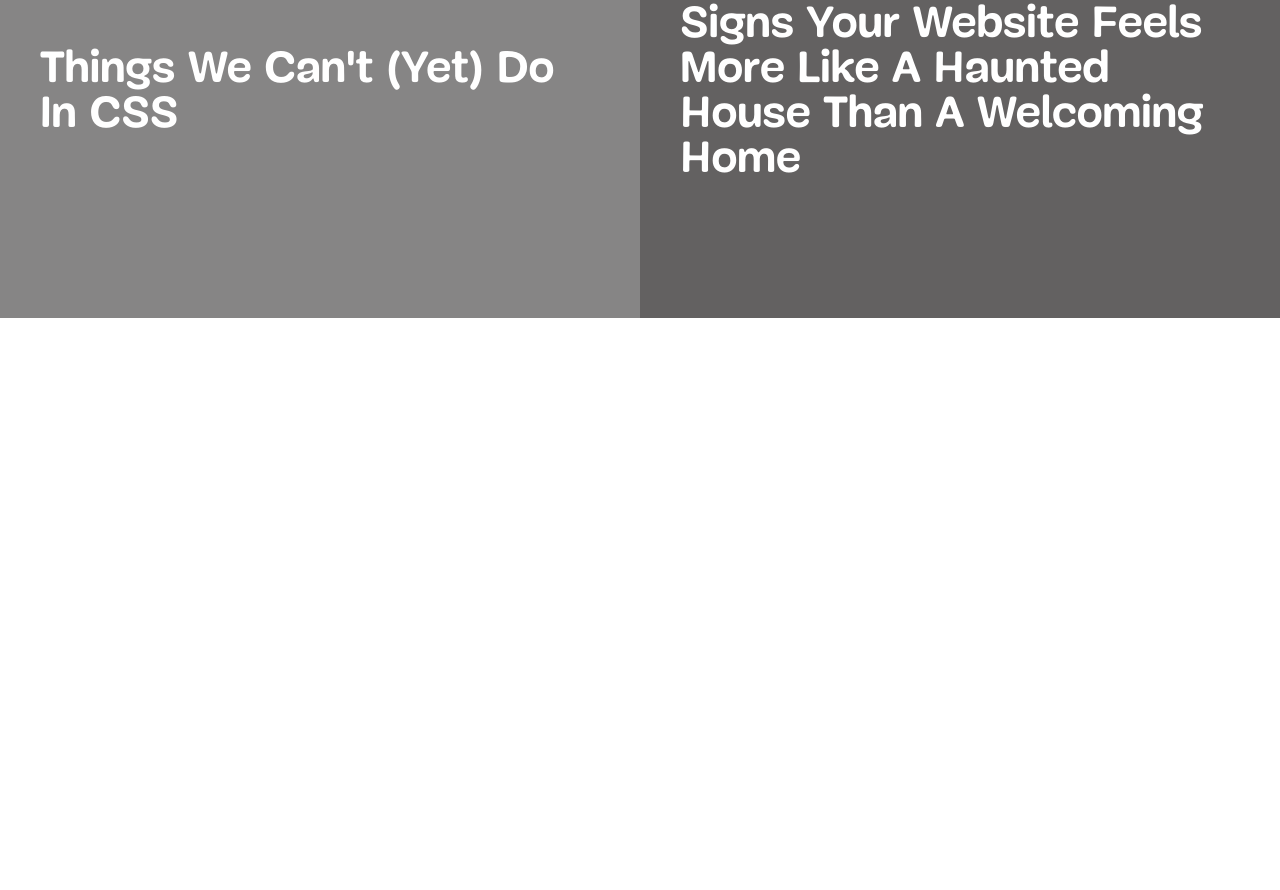
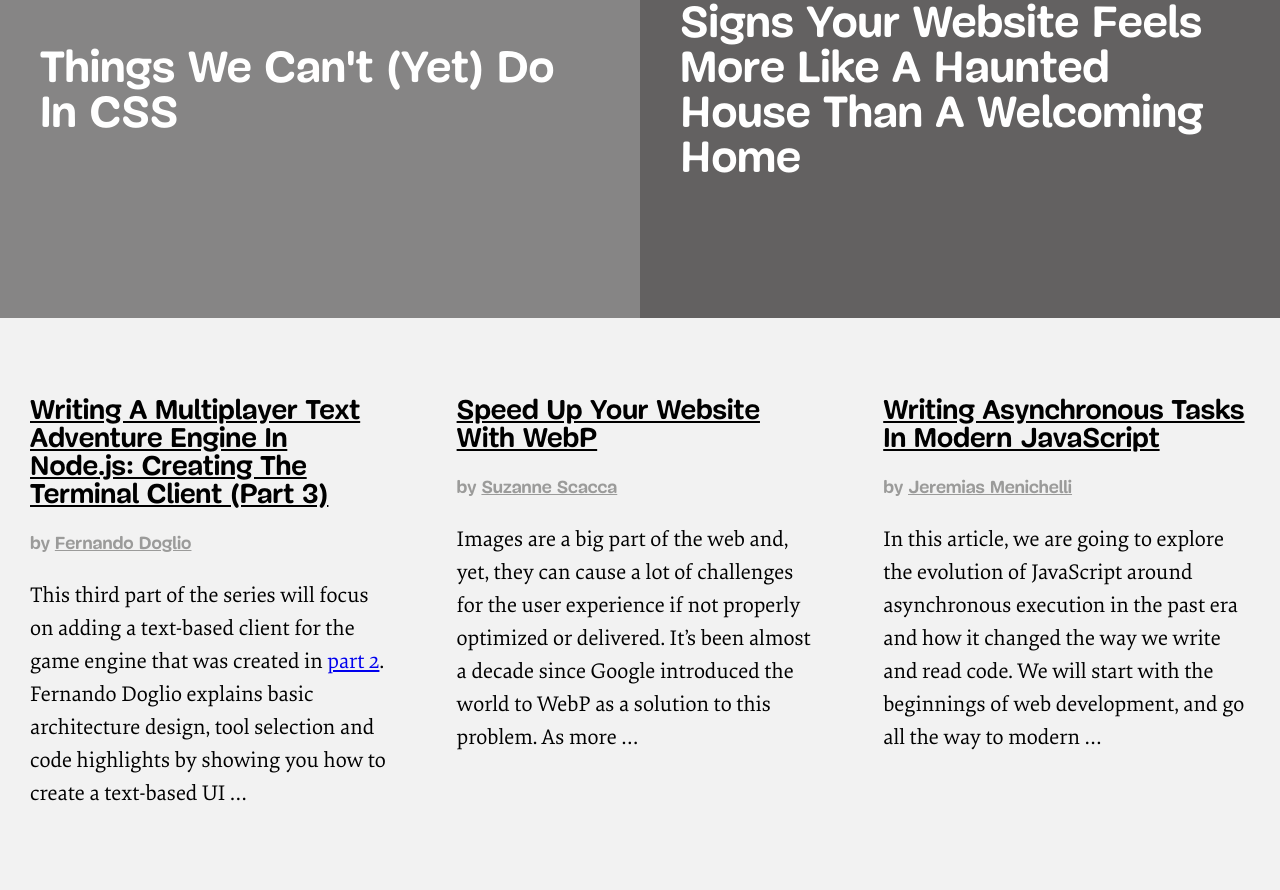
Before and after one commit to fegzycole/Smashing-magazine-clone, a website: page index.html in a window 1280 px wide. Shown: the part 752-1642 px from the top of the page. Before the commit the page ends 1070 px from the top, so only its background shows below. Drawn offline with Linux system fonts and the light colour scheme.

Commit message:
add sub articles

```diff
--- a/css/style.css
+++ b/css/style.css
@@ -8,10 +8,21 @@
     url('../fonts/mija_bold-webfont.svg#font') format('svg');
 }
 
+@font-face {
+  font-family: 'Elena';
+  src: url('../fonts/elenawebregular.eot');
+  src:
+    local('☺'),
+    url('../fonts/elenawebregular.woff2') format('woff'),
+    url('../fonts/elenawebregular.ttf') format('truetype'),
+    url('../fonts/elenawebregular.svg#font') format('svg');
+}
+
 * {
   margin: 0;
   padding: 0;
   box-sizing: border-box;
+  font-family: Mija, sans-serif;
 }
 
 header nav {
@@ -31,7 +42,6 @@ header nav ul {
 header nav ul > li {
   margin-top: 74px;
   font-size: 22px;
-  font-family: Mija, sans-serif;
 }
 
 header nav ul > li:first-child {
@@ -61,7 +71,6 @@ header nav ul > li:last-child {
   flex-direction: column;
   justify-content: center;
   padding: 0 40px;
-  font-family: Mija;
   font-size: 30px;
   color: white;
 }
@@ -81,3 +90,55 @@ header nav ul > li:last-child {
 .article-4 {
   background-color: rgb(99, 97, 97);
 }
+
+.posts {
+  display: grid;
+  grid-template-columns: repeat(3, 33.33%);
+  padding: 50px 0;
+  height: inherit;
+  background: #f2f2f2;
+}
+
+.posts article {
+  padding: 30px;
+}
+
+.posts article h2 {
+  margin-bottom: 25px;
+}
+
+.posts article h2 a {
+  color: black;
+  font-size: 28px;
+}
+
+.posts article span,
+.posts article span a {
+  font-size: 18px;
+  color: rgb(155, 155, 154);
+}
+
+.posts article p {
+  margin-top: 25px;
+  font-family: Elena;
+  line-height: 1.5;
+  font-size: 22px;
+}
+
+.posts article p > a {
+  font-family: Elena;
+}
+
+.posts article:not(:last-child):hover {
+  background: white;
+  box-shadow: 3px 3px 7px rgba(66, 65, 65, 0.4);
+  transform: scale(1.1);
+}
+
+.posts article:last-child:hover {
+  background: white;
+  padding-right: 30px;
+  margin-right: 21px;
+  box-shadow: 3px 3px 7px rgba(66, 65, 65, 0.4);
+  transform: scale(1.1);
+}
--- a/index.html
+++ b/index.html
@@ -1,5 +1,6 @@
 <!DOCTYPE html>
 <html lang="en">
+
 <head>
   <meta charset="UTF-8" />
   <meta name="viewport" content="width=device-width, initial-scale=1.0" />
@@ -9,6 +10,7 @@
     Smashing Magazine — For Web Designers And Developers — Smashing Magazine
   </title>
 </head>
+
 <body>
   <header>
     <nav>
@@ -34,9 +36,46 @@
     </section>
     <section class="latest">
       <article class="article-3">
-          <h2>Things We Can't (Yet) Do In CSS</h2> </article>
-        <article class="article-4"><h2>Signs Your Website Feels More Like A Haunted House Than A Welcoming Home</h2> </article>
+        <h2>Things We Can't (Yet) Do In CSS</h2>
+      </article>
+      <article class="article-4">
+        <h2>Signs Your Website Feels More Like A Haunted House Than A Welcoming Home</h2>
+      </article>
+    </section>
+    <section class="posts">
+      <article>
+        <h2>
+          <a href="#">Writing A Multiplayer Text Adventure Engine In Node.js: Creating The Terminal Client (Part 3)</a>
+        </h2>
+        <span>by <a href="/author/fernando-doglio">Fernando Doglio</a></span>
+        <p>This third part of the series will focus on adding a text-based client for the
+          game engine that was created in <a
+            href="https://www.smashingmagazine.com/2019/10/multiplayer-text-adventure-engine-node-js-part-2/">part
+            2</a>. Fernando Doglio explains basic architecture design, tool selection and code highlights by showing you
+          how to create a text-based UI …</p>
+      </article>
+      <article>
+        <h2>
+          <a href="#">Speed Up Your Website With WebP</a>
+        </h2>
+        <span >by <a href="/author/suzanne-scacca">Suzanne Scacca</a></span>
+        <p>Images are a big part of the web and, yet, they can cause a lot of challenges
+          for the user experience if not properly optimized or delivered. It’s been almost a decade since Google
+          introduced the world to WebP as a solution to this problem. As more …
+        </p>
+      </article>
+      <article>
+        <h2>
+          <a href="#">Writing Asynchronous Tasks In Modern JavaScript</a>
+        </h2>
+        <span>by <a href="/author/jeremias-menichelli">Jeremias Menichelli</a></span>
+        <p>In this article, we are going to explore the evolution of JavaScript around
+          asynchronous execution in the past era and how it changed the way we write and read code. We will start with
+          the beginnings of web development, and go all the way to modern …
+        </p>
+      </article>
     </section>
   </main>
 </body>
+
 </html>
```
Lines whose indentation alone changed are shown as unchanged.
